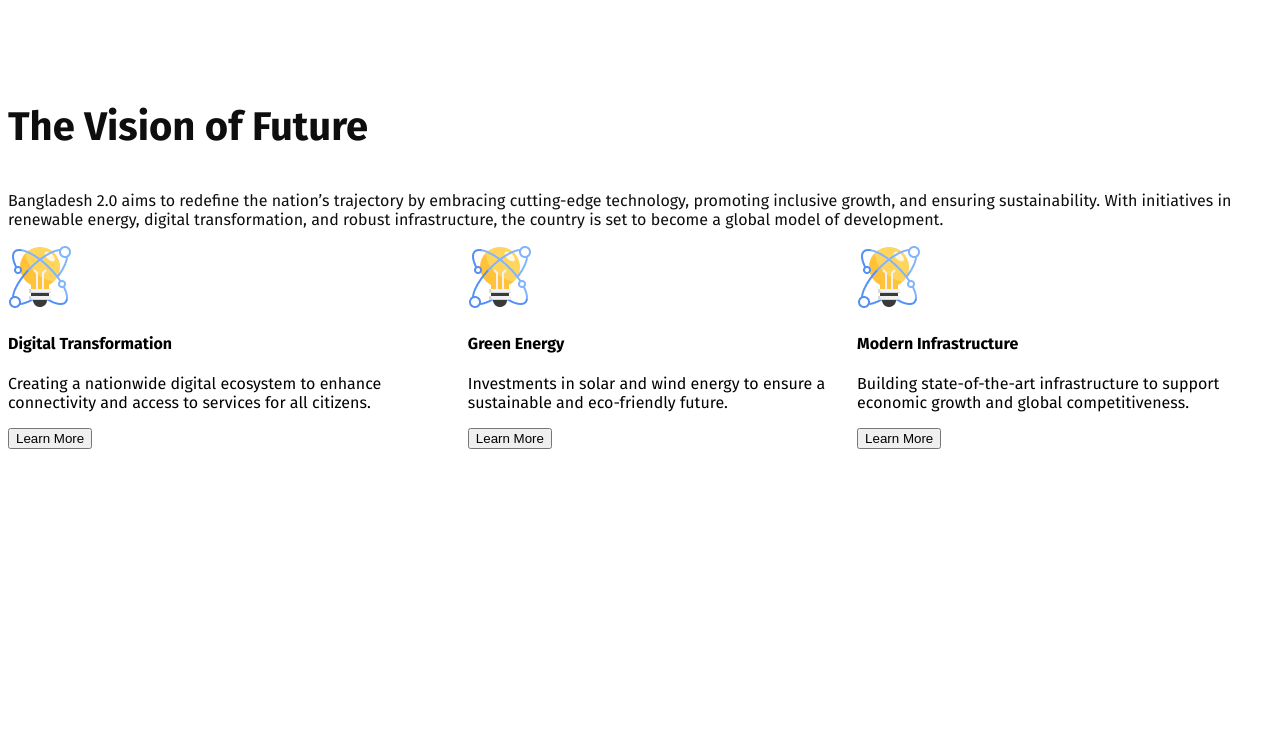
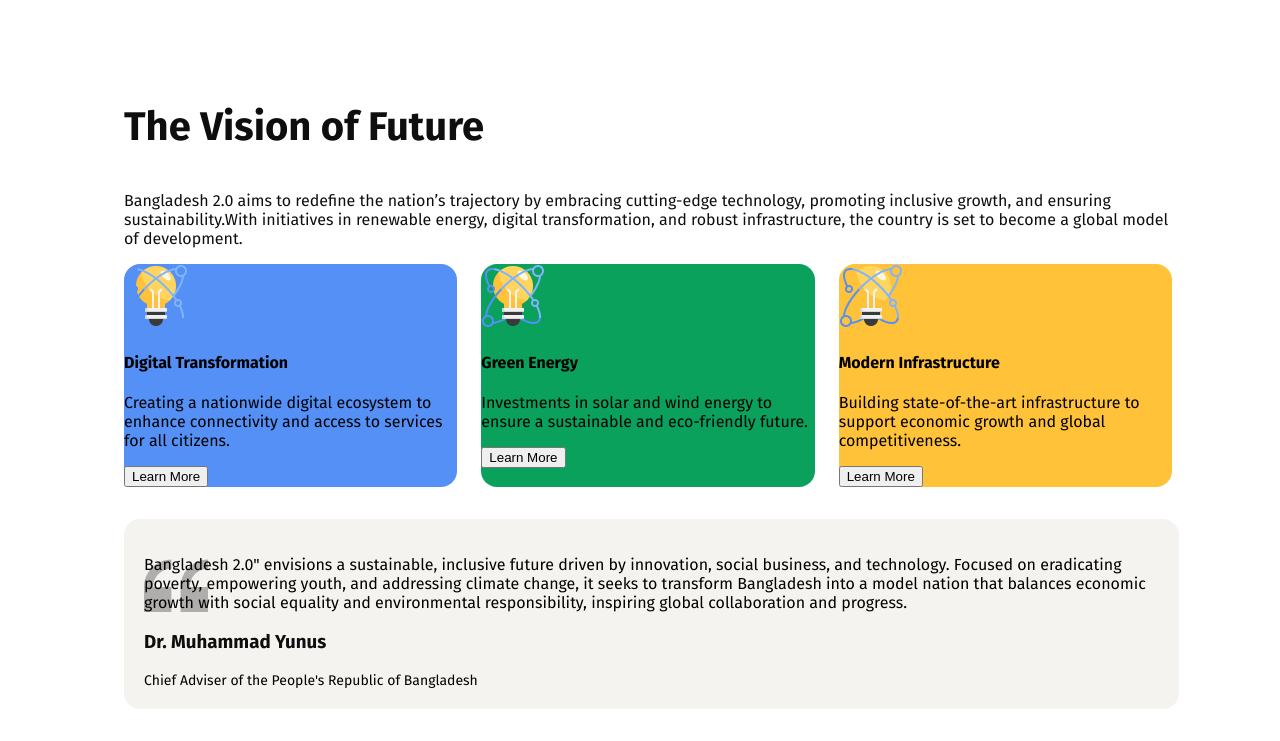
Before and after one commit to Siamsarowar007/Assi-1, a plain HTML site: page index.html in a window 1280 px wide. Shown: the part 1245-1986 px from the top of the page. Before the commit the page ends 1702 px from the top, so only its background shows below. Drawn offline with Linux system fonts and the light colour scheme.

Commit message:
about yunus sir

```diff
--- a/index.html
+++ b/index.html
@@ -65,27 +65,40 @@
         </section>
         <section class="future">
             <h3 class="future-head">The Vision of Future</h3>
-            <p class="future-para">Bangladesh 2.0 aims to redefine the nation’s trajectory by embracing cutting-edge technology, promoting inclusive growth, and ensuring sustainability. With initiatives in renewable energy, digital transformation, and robust infrastructure, the country is set to become a global model of development.</p>
+            <p class="future-para">Bangladesh 2.0 aims to redefine the nation’s trajectory by embracing cutting-edge technology, promoting inclusive growth, and ensuring sustainability.With initiatives in renewable energy, digital transformation, and robust infrastructure, the country is set to become a global model of development.</p>
             <div class="future-container">
-                <div class="future-content">
+                <div class="future-content-one">
                     <img src="assets/card-icon.png" alt="">
                     <h4 class="future-title">Digital Transformation             </h4>
                     <p class="future-description">Creating a nationwide digital ecosystem to enhance connectivity and access to services for all citizens.</p>
                     <a href=""><button class="future-btn">Learn More</button></a>
                 </div>
-                <div class="future-content">
+                <div class="future-content-two">
                     <img src="assets/card-icon.png" alt="">
                     <h4 class="future-title">Green Energy</h4>
                     <p class="future-description">Investments in solar and wind energy to ensure a sustainable and eco-friendly future.</p>
                     <a href=""><button class="future-btn">Learn More</button></a>
                 </div>
-                <div class="future-content">
+                <div class="future-content-three">
                     <img src="assets/card-icon.png" alt="">
                     <h4 class="future-title">Modern Infrastructure</h4>
                     <p class="future-description">Building state-of-the-art infrastructure to support economic growth and global competitiveness.</p>
                     <a href=""><button class="future-btn">Learn More</button></a>
                 </div>
 
+            </div>
+
+            <div class="content-speech-primary">
+
+            <div class="content-speech-secondary">
+
+                <p>Bangladesh 2.0" envisions a sustainable, inclusive future driven by innovation, social business, and technology. Focused on eradicating poverty, empowering youth, and addressing climate change, it seeks to transform Bangladesh into a model nation that balances economic growth with social equality and environmental responsibility, inspiring global collaboration and progress.</p>
+
+            </div>
+            <div class="content-speech-secondary-head">
+                <h3 class="speech-head">Dr. Muhammad Yunus</h3>
+                <p class="speech-para">Chief Adviser of the People's Republic of Bangladesh</p>
+            </div>
             </div>
 
         </section>
--- a/styles/style.css
+++ b/styles/style.css
@@ -116,6 +116,8 @@ margin: 16px 120px 66px 116px; */
 /* future style  */
 
 .future{
+    margin-left: 116px;
+    margin-bottom: 32px;
 
 }
 .future-head{
@@ -128,13 +130,31 @@ margin: 16px 120px 66px 116px; */
     font-size: 16px;
     font-weight: 400;
     color: #0E0E0E;
+    margin-right: 93px;
 }
 .future-container{
     display: flex;
-    gap: 20px;
+    gap: 24px;
+    margin-right: 100px;
 
 }
-.future-content{
+.future-content-one{
+    width: 400px;
+    border-radius: 16px;
+    background-color: #5490F5;
+}
+.future-content-two{
+    width: 400px;
+    border-radius: 16px;
+    background-color: #09A15C;
+
+
+}
+.future-content-three{
+    width: 400px;
+    border-radius: 16px;
+    background-color: #FFC239;
+
 
 }
 .future-title{
@@ -146,3 +166,46 @@ margin: 16px 120px 66px 116px; */
 .future-btn{
 
 }
+
+/* content-speech */
+.content-speech-primary{
+        background-color: #f4f3ef;
+        padding: 20px 20px;
+        border-radius: 16px;
+        margin-top: 32px;
+        margin-right: 93px;
+        /* background-image: url(../assets/quote-bg.png);
+        background-repeat: no-repeat;
+        background-position: top left; */
+}
+
+.content-speech-secondary{
+    background-image: url(../assets/quote-bg.png);
+    background-repeat: no-repeat;
+    background-position: top left;
+    margin-bottom: 6px;
+    font-size: 16px;
+    color: #rgba(14, 14, 14, 0.700 ) ;
+
+}
+.content-speech-secondary-head{
+    margin-bottom: 0px;
+
+}
+
+.speech-icon{
+
+}
+/* .speech-para{
+} */
+.speech-head{
+    font-weight: 600px;
+    color: #0E0E0E;
+
+
+}
+.speech-para{
+    font-weight: 400px;
+    font-size: 14px;
+    margin: 0px;
+}
```
